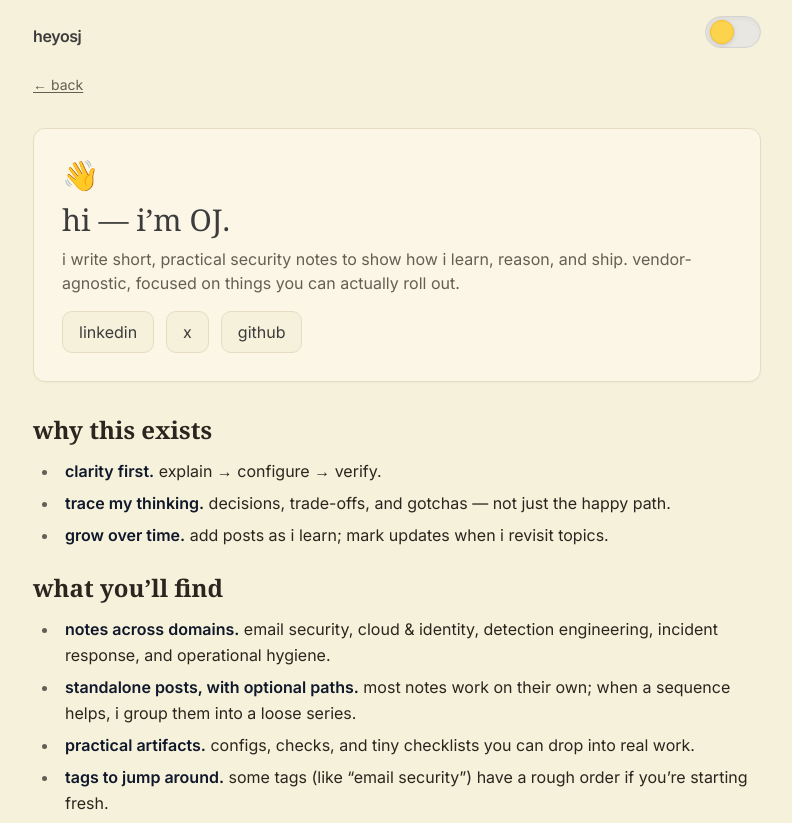
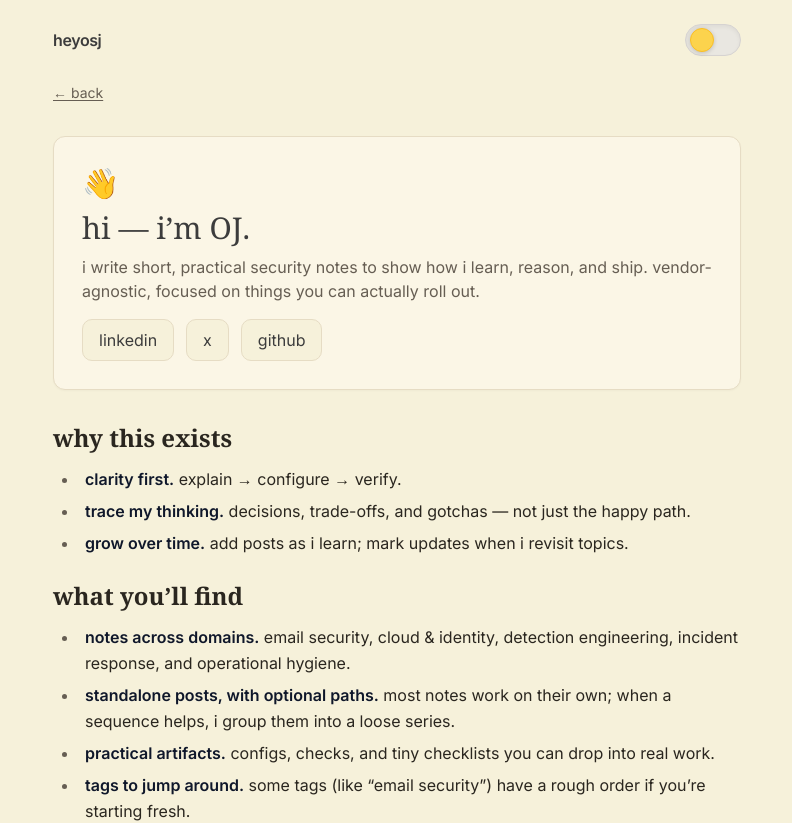
Before and after one commit to heyosj/heyosj-portfolio, a Next.js app: page /about in a window 1280 px wide. Shown: the top 823 px of the page, without its empty margins (243-1035 px from the left). Built offline with nearby package versions, Linux system fonts and the light colour scheme; no server answers.

Commit message:
navbar sticky

```diff
--- a/app/(site)/layout.tsx
+++ b/app/(site)/layout.tsx
@@ -14,22 +14,23 @@ export default function SiteLayout({ children }: { children: React.ReactNode })
       storageKey="theme"
       disableTransitionOnChange
     >
-      {/* normal header */}
-      <header className="py-6 flex items-center justify-between">
-        <Link href="/" className="font-semibold tracking-tight">heyosj</Link>
-      </header>
+      {/* header — same look, no floating pieces */}
+      <header className="py-6">
+        <div className="mx-auto max-w-3xl px-5 flex items-center justify-between">
+          <Link href="/" className="font-semibold tracking-tight">heyosj</Link>
 
-      {/* anchored, fixed toggle aligned to your container (max-w-3xl) */}
-      <div className="fixed top-4 inset-x-0 z-[2147483647] pointer-events-none">
-        <div className="mx-auto max-w-3xl px-5 flex justify-end">
-          {/* re-enable clicks only on the button */}
-          <div className="pointer-events-auto">
+          {/* keep whatever links you already render here, then the toggle */}
+          <div className="flex items-center gap-4">
+            {/* <Link href="/playbooks" className="muted hover:underline">playbooks</Link>
+            <Link href="/labs" className="muted hover:underline">labs</Link>
+            <Link href="/about" className="muted hover:underline">about</Link> */}
             <ThemeToggle />
           </div>
         </div>
-      </div>
+      </header>
 
-      <main className="pb-24">{children}</main>
+      {/* content container matches header width */}
+      <main className="mx-auto max-w-3xl px-5 pb-24">{children}</main>
     </ThemeProvider>
   );
 }
```
